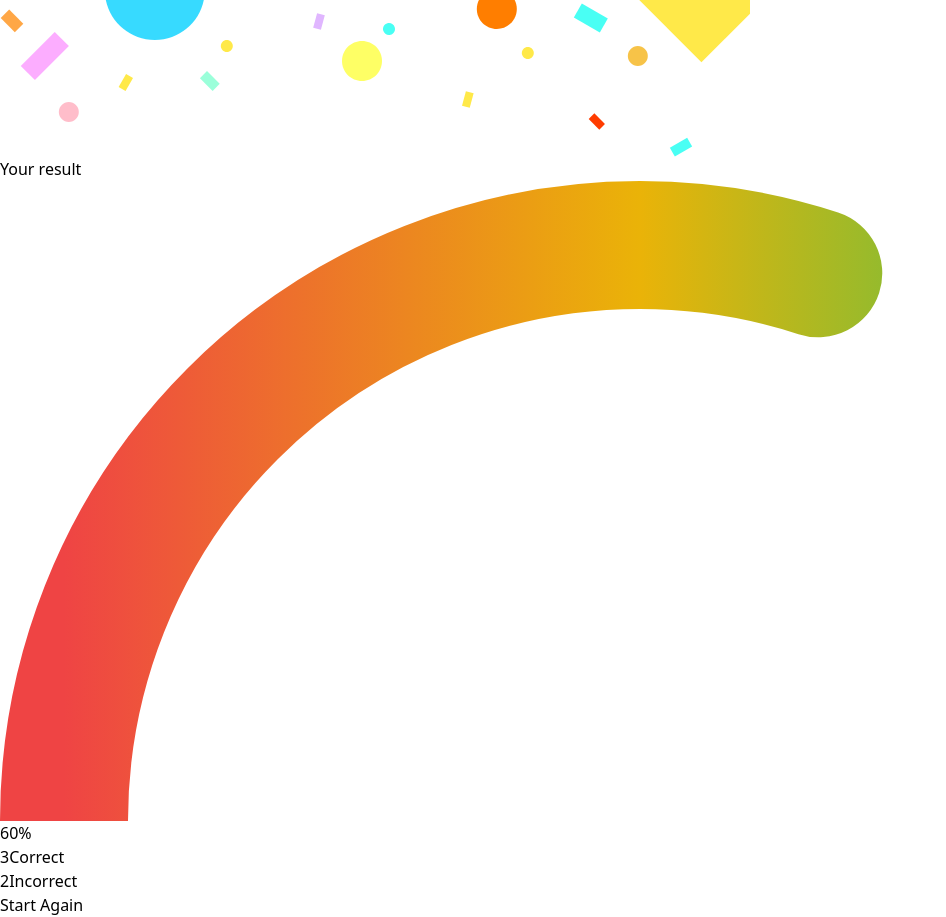
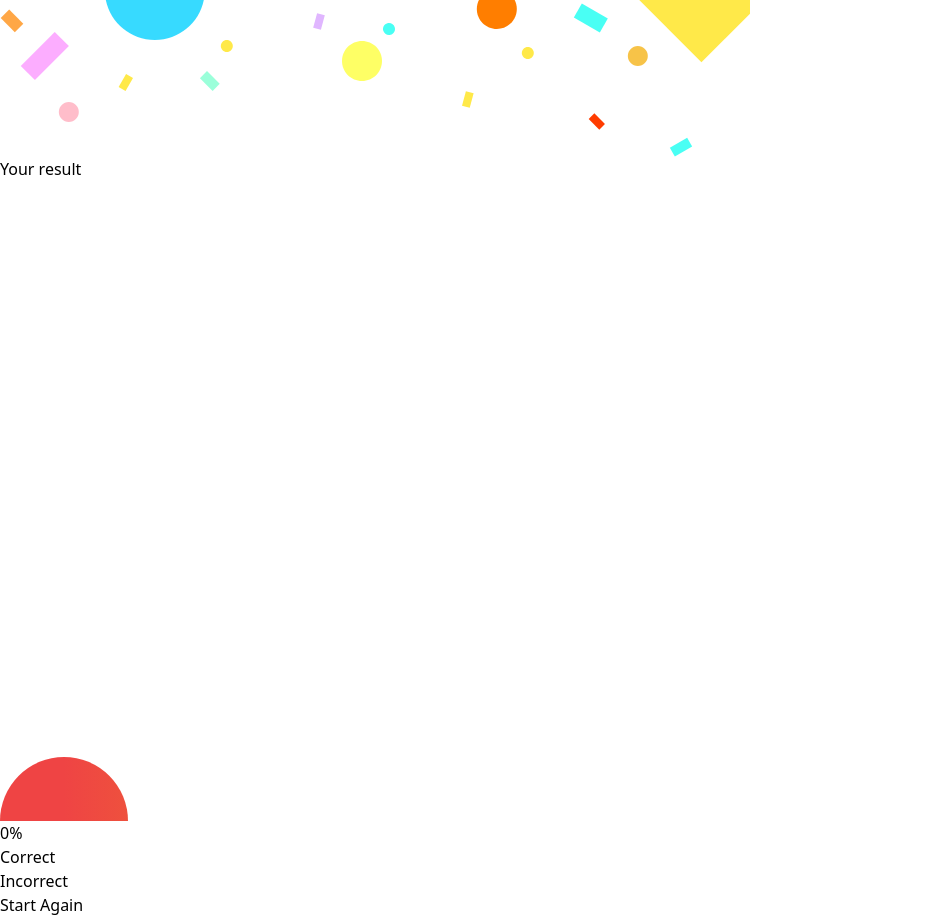
Before and after one commit to shuklaksh/quizApp, a React (Vite) app: page /result in a window 1280 px wide. Shown: the whole page, without its empty margins (0-946 px from the left). Built offline with nearby package versions, Linux system fonts and the light colour scheme.

Commit message:
feat: added context

```diff
--- a/src/components/ProgressBar.tsx
+++ b/src/components/ProgressBar.tsx
@@ -6,7 +6,8 @@ interface GaugeProps {
   percentage?: number;
 }
 
-export default function ResultBar({ percentage = 60 }: GaugeProps) {
+export default function ResultBar({ percentage = 0}: GaugeProps) {
+  console.log(percentage,"percentage")
   return (
     <div className="relative w-48 h-24">
       {/* SVG for the gauge */}
--- /dev/null
+++ b/src/context.tsx
@@ -0,0 +1,107 @@
+import React, { createContext, useContext, useState, ReactNode, FC } from 'react';
+
+// Define the type for a question
+interface Question {
+  id: number;
+  question: string;
+  options: string[];
+  correctAnswers: string[];
+  image?: string | null;
+}
+
+// Define the type for the context's value
+interface QuizContextType {
+  questions: Question[] | null;
+  userResponses: { questionId: number; selectedOptions: string[]; timeTaken?: number }[];
+  scoreReport: { totalScore: number; totalCount: number; correct: number; incorrect: number } | null;
+  startQuiz: () => Promise<'success' | 'error'>; // Return type specified
+  submitAnswer: (questionId: number, selectedOptions: string[], timeTaken: number) => Promise<'success' | 'error'>; // Return type specified
+  finishQuiz: () => Promise<'success' | 'error'>; // Return type specified
+}
+
+// Create the context
+const QuizContext = createContext<QuizContextType | undefined>(undefined);
+
+// Custom hook to use the QuizContext
+export const useQuiz = () => {
+  const context = useContext(QuizContext);
+  if (!context) {
+    throw new Error('useQuiz must be used within a QuizProvider');
+  }
+  return context;
+};
+
+// Create the provider component
+export const QuizProvider: FC<{ children: ReactNode }> = ({ children }) => {
+  const [questions, setQuestions] = useState<Question[] | null>(null);
+  const [userResponses, setUserResponses] = useState<
+    { questionId: number; selectedOptions: string[]; timeTaken: number }[]
+  >([]);
+  const [scoreReport, setScoreReport] = useState<{ totalScore: number; totalCount: number; correct: number; incorrect: number } | null>(
+    null
+  );
+
+  const startQuiz = async (): Promise<'success' | 'error'> => {
+    try {
+      const response = await fetch('http://localhost:8000/api/quiz/start', {
+        method: 'POST',
+      });
+      const data = await response.json();
+      setQuestions(data.questions);
+      return 'success'; // Return success status
+    } catch (error) {
+      console.error('Error starting the quiz:', error);
+      return 'error'; // Return error status
+    }
+  };
+
+  const submitAnswer = async (questionId: number, selectedOptions: string[], timeTaken: number): Promise<'success' | 'error'> => {
+    try {
+      const response = await fetch('http://localhost:8000/api/quiz/submit', {
+        method: 'POST',
+        headers: { 'Content-Type': 'application/json' },
+        body: JSON.stringify({ questionId, selectedOptions, timeTaken }),
+      });
+      if (response.ok) {
+        setUserResponses((prev) => [...prev, { questionId, selectedOptions, timeTaken }]);
+        return 'success'; // Return success status
+      } else {
+        console.error('Error submitting answer');
+        return 'error'; // Return error status
+      }
+    } catch (error) {
+      console.error('Error submitting the answer:', error);
+      return 'error'; // Return error status
+    }
+  };
+
+  const finishQuiz = async (): Promise<'success' | 'error'> => {
+    try {
+      const response = await fetch('http://localhost:8000/api/quiz/finish', {
+        method: 'POST',
+      });
+      const report = await response.json();
+      setScoreReport(report);
+      return 'success'; // Return success status
+    } catch (error) {
+      console.error('Error finishing the quiz:', error);
+      return 'error'; // Return error status
+    }
+  };
+
+  // Provide the context to children
+  return (
+    <QuizContext.Provider
+      value={{
+        questions,
+        userResponses,
+        scoreReport,
+        startQuiz,
+        submitAnswer,
+        finishQuiz,
+      }}
+    >
+      {children}
+    </QuizContext.Provider>
+  );
+};
--- a/src/main.tsx
+++ b/src/main.tsx
@@ -3,12 +3,15 @@ import { createRoot } from 'react-dom/client'
 import './index.css'
 import App from './App.tsx'
 import { BrowserRouter } from 'react-router-dom'
+import { QuizProvider } from './context.tsx'
 
 
 createRoot(document.getElementById('root')!).render(
   <StrictMode>
      <BrowserRouter>
+     <QuizProvider>
       <App />
+      </QuizProvider>
      </BrowserRouter>
   </StrictMode>,
 )
--- a/src/pages/Home.tsx
+++ b/src/pages/Home.tsx
@@ -1,10 +1,17 @@
 import { useNavigate } from 'react-router-dom'
 import Logo from '../assets/Logo.svg'
+import { useQuiz } from '../context';
 
 export default function Home() {
+  const { startQuiz } = useQuiz();
+
   const navigate = useNavigate();
-  const handleStart = () => {
-    navigate("/quiz");
+  const handleStart =async () => {
+    const result = await startQuiz();
+    if(result == 'success') {
+      navigate("/quiz");
+    }
+
   }
     return (
       <div className='flex flex-col items-center justify-center'>
--- a/src/pages/Quiz.tsx
+++ b/src/pages/Quiz.tsx
@@ -1,41 +1,17 @@
 import { useState } from "react";
 import { useNavigate } from "react-router-dom";
-
-interface Question {
-  id: number;
-  text: string;
-  options: string[];
-}
-
-const questions: Question[] = [
-  {
-    id: 1,
-    text: "How do you judge what should be added in the next version of the app?",
-    options: [
-      "Data Analysis",
-      "User's feedback",
-      "Copy from similar product",
-      "Make a questionary",
-      "Personal feeling"
-    ]
-  },
-  {
-    id: 2,
-    text: "What's the most important factor in user retention?",
-    options: [
-      "Engaging content",
-      "Intuitive UI/UX",
-      "Regular updates",
-      "Customer support",
-      "Personalization"
-    ]
-  }
-];
+import { useQuiz } from "../context";
 
 function QuizComponent() {
+  const { questions = [], submitAnswer,finishQuiz } = useQuiz(); // Provide a default empty array
   const [currentQuestionIndex, setCurrentQuestionIndex] = useState(0);
   const [selectedOptions, setSelectedOptions] = useState<string[]>([]);
   const navigate = useNavigate();
+
+  // Check if questions exist
+  if (questions === null || questions.length === 0) {
+    return <div>Loading questions...</div>; // Or some other loading/error state
+  }
 
   const currentQuestion = questions[currentQuestionIndex];
 
@@ -45,13 +21,22 @@ function QuizComponent() {
     );
   };
 
-  const handleNext = () => {
+  const handleNext = async () => {
+    const res = await submitAnswer(currentQuestion?.id, selectedOptions, 0)
+      if(res === 'success') {
         if (currentQuestionIndex < questions.length - 1) {
           setCurrentQuestionIndex(currentQuestionIndex + 1);
           setSelectedOptions([]); // Reset selections for the next question
-    } else {
+        }
+        else {
+          const res = await finishQuiz();
+          if(res === 'success') {
             navigate("/result"); // Corrected the path to navigate to the Results page
           }
+
+        }
+      }
+
   };
 
   return (
@@ -94,7 +79,7 @@ function QuizComponent() {
         <div className="p-6">
           {/* Question */}
           <h2 className="text-2xl font-bold text-center text-gray-800 mb-8">
-              {currentQuestion.text}
+            {currentQuestion.question}
           </h2>
 
           {/* Options */}
--- a/src/pages/Results.tsx
+++ b/src/pages/Results.tsx
@@ -1,18 +1,12 @@
-"use client";
+import { useNavigate } from "react-router-dom";
+import ResultBar from "../components/ProgressBar";
+import { useQuiz } from "../context";
 
-import { useState } from "react";
-import ResultBar from "../components/ProgressBar";
-import { useNavigate } from "react-router-dom";
-
-// Mock data for the quiz results
-const mockResults = {
-  percentage: 60,
-  correct: 3,
-  incorrect: 2,
-};
 
 export default function Results() {
-  const [results] = useState(mockResults);
+  const {scoreReport } = useQuiz();
+ const percentage = scoreReport ? (Number(scoreReport.correct) * 100) / Number(scoreReport.totalCount) : 0;
+
   const navigate = useNavigate();
   const handleClick = () => {
     navigate("/")
@@ -25,7 +19,7 @@ export default function Results() {
           Your result
         </h1>
         <div className="w-full flex justify-center items-center mb-20">
-          <ResultBar />
+          <ResultBar  percentage={percentage }/>
         </div>
 
         {/* Stats */}
@@ -33,14 +27,14 @@ export default function Results() {
           <div className="rounded-2xl bg-green-50 p-4">
             <div className="flex items-center gap-3">
               <div className="h-3 w-3 rounded-full bg-green-500" />
-              <span className="text-xl font-bold">{results.correct}</span>
+              <span className="text-xl font-bold">{scoreReport?.correct}</span>
               <span className="text-xl text-gray-600">Correct</span>
             </div>
           </div>
           <div className="rounded-2xl bg-red-50 p-4">
             <div className="flex items-center gap-3">
               <div className="h-3 w-3 rounded-full bg-red-500" />
-              <span className="text-xl font-bold">{results.incorrect}</span>
+              <span className="text-xl font-bold">{scoreReport?.incorrect}</span>
               <span className="text-xl text-gray-600">Incorrect</span>
             </div>
           </div>
```
Lines whose indentation alone changed are shown as unchanged.
